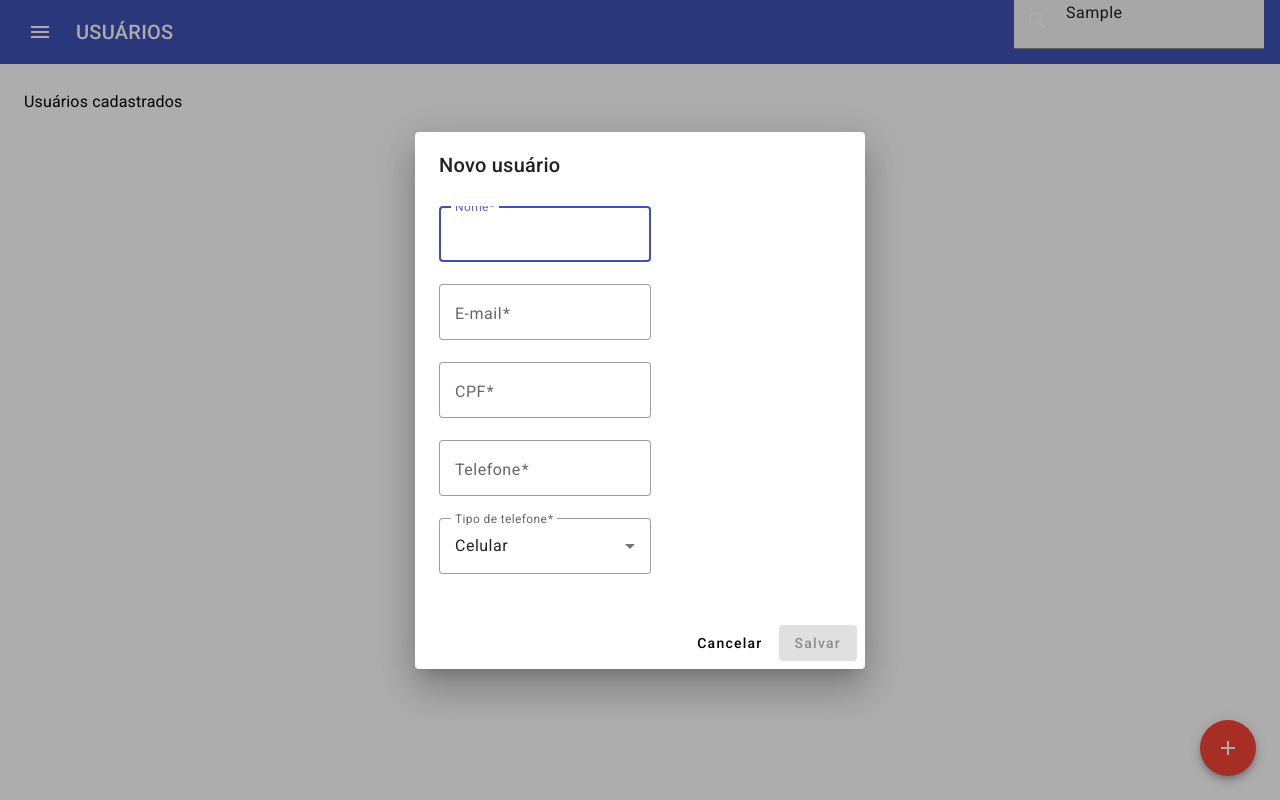
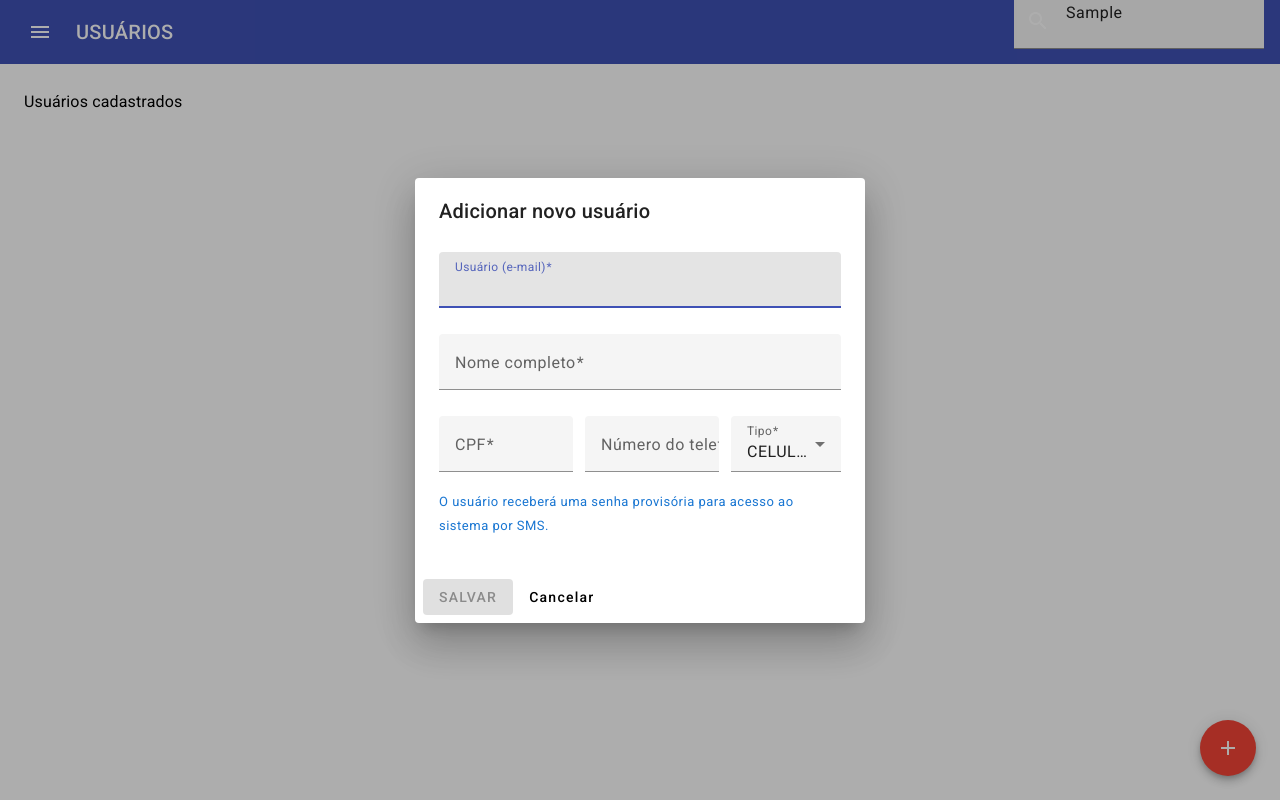
Before and after one commit to FernandoRodrigues91/projedataInformaticaDesafio4, an Angular app: page / in a window 1280 px wide. Both pictures are taken after typing "Sample" into the empty fields and a click on the button "add". Built offline with nearby package versions, Linux system fonts and the light colour scheme.

Commit message:
scss do modal

```diff
--- a/src/app/features/users/ui/user-form-modal.component.html
+++ b/src/app/features/users/ui/user-form-modal.component.html
@@ -1,17 +1,10 @@
-<h2 mat-dialog-title>{{ modoEdicao ? 'Editar usuário' : 'Novo usuário' }}</h2>
+<div class="modal-usuario">
+  <h2 mat-dialog-title>{{ modoEdicao ? 'Editar usuário' : 'Adicionar novo usuário' }}</h2>
 
   <mat-dialog-content>
     <form [formGroup]="formulario" class="form-usuario">
-    <mat-form-field appearance="outline">
-      <mat-label>Nome</mat-label>
-      <input matInput formControlName="nome" />
-      <mat-error *ngIf="formulario.get('nome')?.hasError('required')">
-        Nome é obrigatório
-      </mat-error>
-    </mat-form-field>
-
-    <mat-form-field appearance="outline">
-      <mat-label>E-mail</mat-label>
+      <mat-form-field appearance="fill" class="campo-full">
+        <mat-label>Usuário (e-mail)</mat-label>
         <input matInput formControlName="email" />
         <mat-error *ngIf="formulario.get('email')?.hasError('required')">
           E-mail é obrigatório
@@ -21,7 +14,16 @@
         </mat-error>
       </mat-form-field>
 
-    <mat-form-field appearance="outline">
+      <mat-form-field appearance="fill" class="campo-full">
+        <mat-label>Nome completo</mat-label>
+        <input matInput formControlName="nome" />
+        <mat-error *ngIf="formulario.get('nome')?.hasError('required')">
+          Nome é obrigatório
+        </mat-error>
+      </mat-form-field>
+
+      <div class="linha-dupla">
+        <mat-form-field appearance="fill" class="campo-cpf">
           <mat-label>CPF</mat-label>
           <input matInput formControlName="cpf" />
           <mat-error *ngIf="formulario.get('cpf')?.hasError('required')">
@@ -29,32 +31,38 @@
           </mat-error>
         </mat-form-field>
 
-    <mat-form-field appearance="outline">
-      <mat-label>Telefone</mat-label>
+        <mat-form-field appearance="fill" class="campo-telefone">
+          <mat-label>Número do telefone</mat-label>
           <input matInput formControlName="telefone" />
           <mat-error *ngIf="formulario.get('telefone')?.hasError('required')">
             Telefone é obrigatório
           </mat-error>
         </mat-form-field>
 
-    <mat-form-field appearance="outline">
-      <mat-label>Tipo de telefone</mat-label>
+        <mat-form-field appearance="fill" class="campo-tipo-telefone">
+          <mat-label>Tipo</mat-label>
           <mat-select formControlName="tipoTelefone">
-        <mat-option value="celular">Celular</mat-option>
-        <mat-option value="fixo">Fixo</mat-option>
+            <mat-option value="celular">CELULAR</mat-option>
+            <mat-option value="fixo">FIXO</mat-option>
           </mat-select>
         </mat-form-field>
+      </div>
+
+      <p class="aviso-senha" *ngIf="!modoEdicao">
+        O usuário receberá uma senha provisória para acesso ao sistema por SMS.
+      </p>
     </form>
   </mat-dialog-content>
 
-<mat-dialog-actions align="end">
-  <button mat-button (click)="cancelar()">Cancelar</button>
+  <mat-dialog-actions>
     <button
       mat-raised-button
       color="primary"
       [disabled]="formulario.invalid"
       (click)="salvar()"
     >
-    Salvar
+      SALVAR
     </button>
+    <button mat-button (click)="cancelar()">Cancelar</button>
   </mat-dialog-actions>
+</div>
--- /dev/null
+++ b/src/app/features/users/ui/user-form-modal.component.scss
@@ -0,0 +1,36 @@
+.modal-usuario {
+  min-width: 420px;
+}
+
+.form-usuario {
+  display: flex;
+  flex-direction: column;
+  gap: 4px;
+}
+
+.campo-full {
+  width: 100%;
+}
+
+.linha-dupla {
+  display: flex;
+  gap: 12px;
+
+  .campo-cpf {
+    flex: 1;
+  }
+
+  .campo-telefone {
+    flex: 1;
+  }
+
+  .campo-tipo-telefone {
+    width: 110px;
+  }
+}
+
+.aviso-senha {
+  font-size: 13px;
+  color: #1976d2;
+  margin-top: -8px;
+}
--- a/src/app/features/users/ui/user-form-modal.component.ts
+++ b/src/app/features/users/ui/user-form-modal.component.ts
@@ -21,6 +21,7 @@ import { Usuario } from '../data-access/usuario.model';
     MatButtonModule,
   ],
   templateUrl: './user-form-modal.component.html',
+  styleUrl: './user-form-modal.component.scss',
 })
 export class UserFormModalComponent {
   private readonly fb = inject(FormBuilder);
```
Lines whose indentation alone changed are shown as unchanged.
